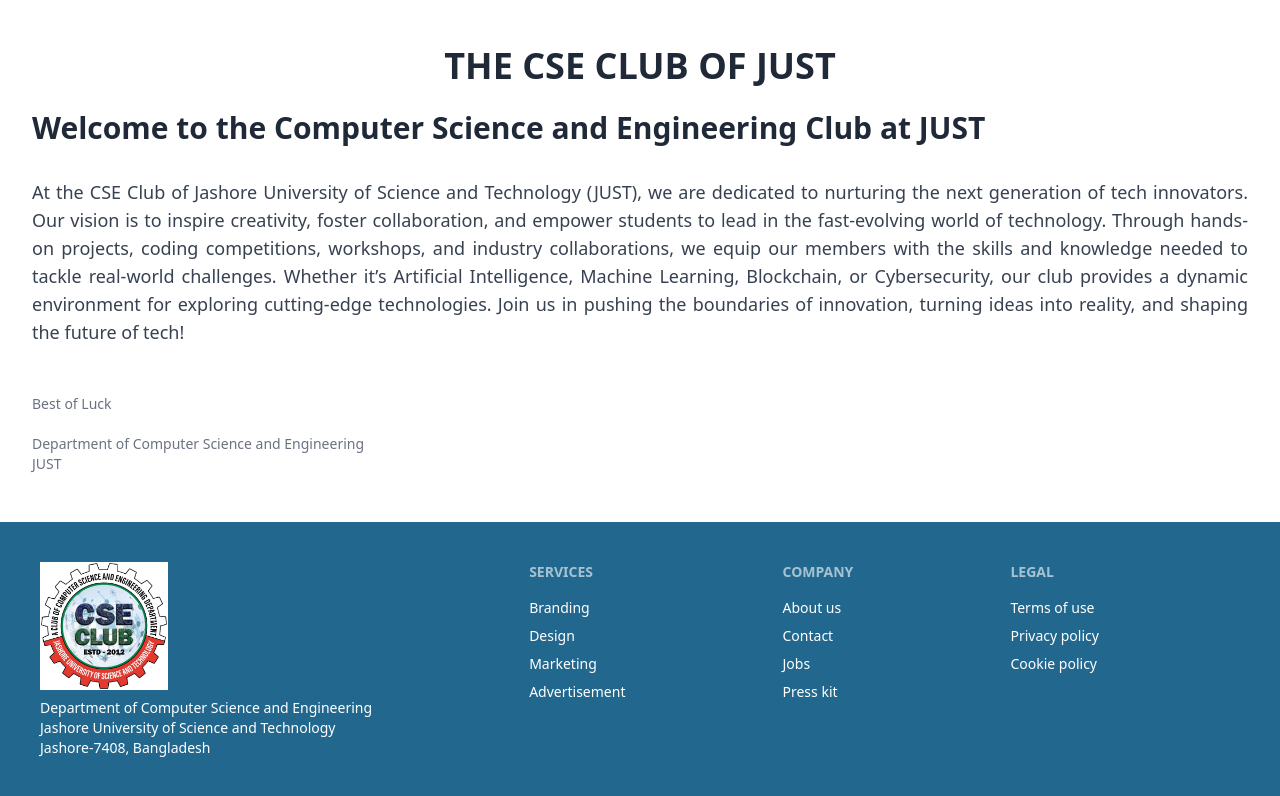
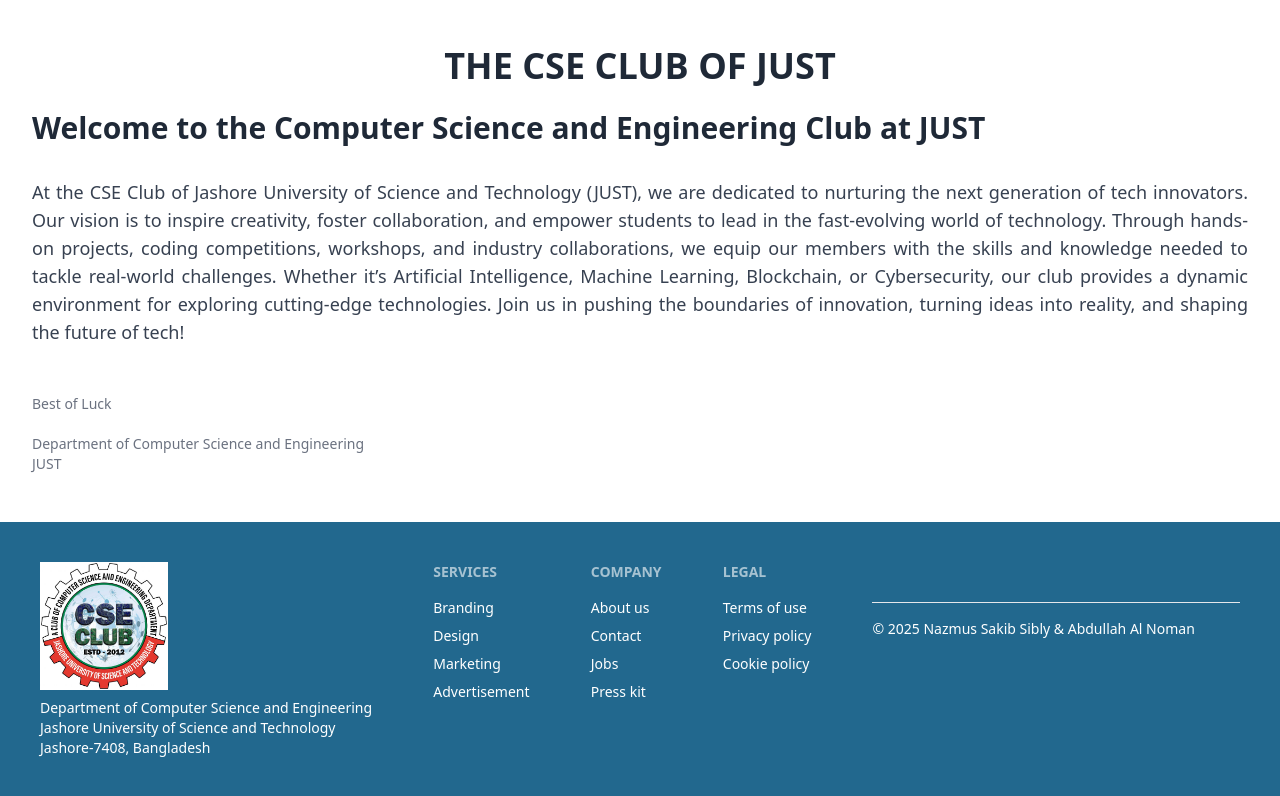
Before and after one commit to SakibSibly/just-cse-club-frontend, a React (Vite) app: page / in a window 1280 px wide. Shown: the part 642-1438 px from the top of the page. Built offline with nearby package versions, Linux system fonts and the light colour scheme; no server answers.

Commit message:
Devs name on the footer added

```diff
--- a/src/components/Footer/Footer.jsx
+++ b/src/components/Footer/Footer.jsx
@@ -38,6 +38,12 @@
         <a className="link link-hover">Privacy policy</a>
         <a className="link link-hover">Cookie policy</a>
       </nav>
+
+      <div className="w-full text-center text-white mt-10 border-t pt-4">
+        <p className="text-sm">
+          &copy; {new Date().getFullYear()} Nazmus Sakib Sibly & Abdullah Al Noman
+        </p>
+      </div>
     </footer>
   );
 };
```
